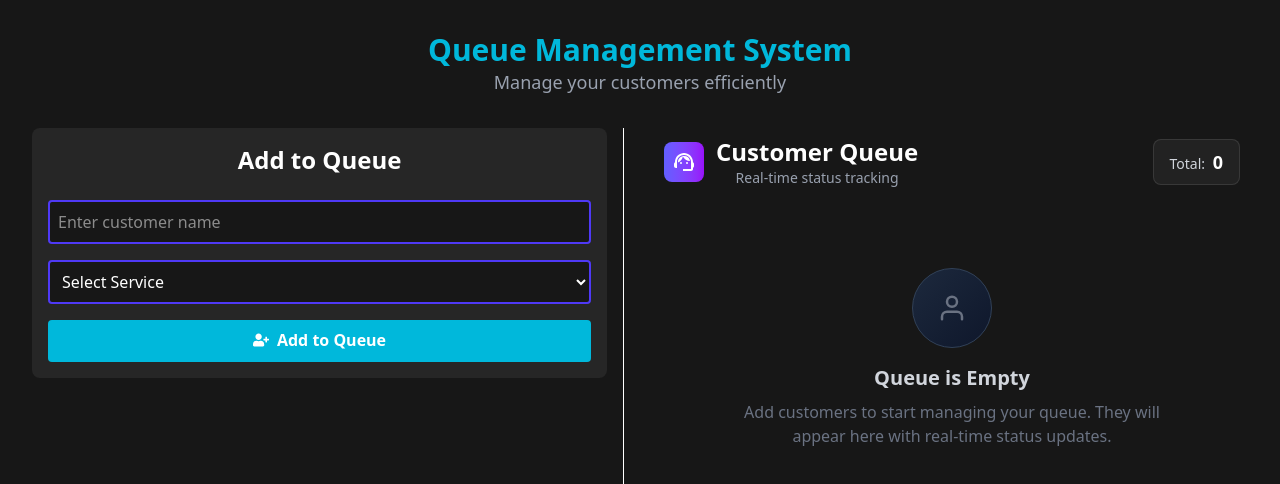
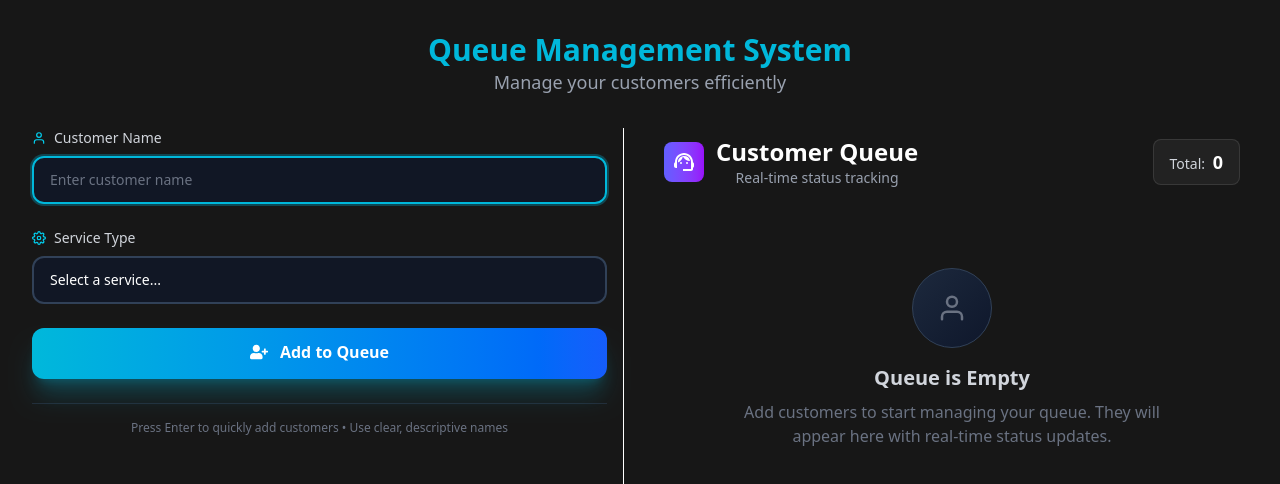
Before and after one commit to Dadir-Dev/queue-management, a React (Vite) app: page / in a window 1280 px wide. Shown: the top 484 px of the page. Built offline with nearby package versions, Linux system fonts and the light colour scheme.

Commit message:
feat(queue): enhance QueueForm with validation animation, improved layout, and service selection options

```diff
--- a/src/components/QueueForm.jsx
+++ b/src/components/QueueForm.jsx
@@ -1,8 +1,11 @@
-import { useState } from "react";
+import { useState, useRef } from "react";
 import { FaUserPlus } from "react-icons/fa";
+import { FiUser, FiSettings } from "react-icons/fi";
+
 export default function QueueForm({ onAddCustomer }) {
   const [customer, setCustomer] = useState("");
   const [service, setService] = useState("");
+  const formRef = useRef(null);
 
   const handleChange = (e) => {
     setCustomer(e.target.value);
@@ -10,47 +13,98 @@ export default function QueueForm({ onAddCustomer }) {
 
   const handleSubmit = (e) => {
     e.preventDefault();
-    // validation
-    if (!customer.trim() || !service.trim()) return;
+    if (!customer.trim() || !service.trim()) {
+      // Add a subtle shake animation for validation
+      const form = formRef.current;
+      if (form) {
+        // Remove the class first to ensure animation retriggers
+        form.classList.remove("animate-shake");
+        // Use requestAnimationFrame to ensure the browser processes the removal
+        requestAnimationFrame(() => {
+          requestAnimationFrame(() => {
+            // Add the class to trigger animation
+            form.classList.add("animate-shake");
+            setTimeout(() => {
+              form.classList.remove("animate-shake");
+            }, 500);
+          });
+        });
+      }
+      return;
+    }
     onAddCustomer({ customer, service });
     setCustomer("");
     setService("");
   };
 
   return (
-    <div className="p-4 rounded-lg bg-neutral-800">
-      <h2 className="text-2xl font-bold mb-6">Add to Queue</h2>
-      <form onSubmit={handleSubmit}>
+    <form ref={formRef} onSubmit={handleSubmit} className="space-y-6">
+      <div className="space-y-2">
+        <label className="block text-left text-sm font-medium text-gray-300">
+          <div className="flex items-center gap-2 mb-2">
+            <FiUser className="text-cyan-400" />
+            Customer Name
+          </div>
           <input
             type="text"
             value={customer}
             onChange={handleChange}
             placeholder="Enter customer name"
-          className="border-2 border-indigo-600 bg-neutral-900 p-2 rounded w-full mb-4"
+            className="w-full px-4 py-3 bg-slate-900/70 border-2 border-slate-700 rounded-xl text-white placeholder-gray-500 focus:outline-none focus:border-cyan-500 focus:ring-2 focus:ring-cyan-500/30 transition-all duration-300"
+            autoFocus
           />
+        </label>
+      </div>
 
+      <div className="space-y-2">
+        <label className="block text-left text-sm font-medium text-gray-300">
+          <div className="flex items-center gap-2 mb-2">
+            <FiSettings className="text-cyan-400" />
+            Service Type
+          </div>
           <select
             value={service}
             onChange={(e) => setService(e.target.value)}
-          className="border-2 border-indigo-600 bg-neutral-900 p-2 rounded text-white w-full mb-4 "
+            className="w-full px-4 py-3 bg-slate-900/70 border-2 border-slate-700 rounded-xl text-white placeholder-gray-500 focus:outline-none focus:border-cyan-500 focus:ring-2 focus:ring-cyan-500/30 appearance-none cursor-pointer transition-all duration-300"
           >
-          <option value="" className="text-gray-400">
-            Select Service
+            <option value="" className="bg-slate-900 text-gray-400">
+              Select a service...
             </option>
-          <option value="Consultation">Consultation</option>
-          <option value="Payment">Payment</option>
-          <option value="Support">Support</option>
+            <option value="Consultation" className="bg-slate-900">
+              Consultation
+            </option>
+            <option value="Payment" className="bg-slate-900">
+              Payment Processing
+            </option>
+            <option value="Support" className="bg-slate-900">
+              Technical Support
+            </option>
+            <option value="Installation" className="bg-slate-900">
+              Installation
+            </option>
+            <option value="Maintenance" className="bg-slate-900">
+              Maintenance
+            </option>
           </select>
+        </label>
+      </div>
 
       <button
         type="submit"
-          className="bg-cyan-500 text-white font-semibold w-full px-6 py-2 rounded"
+        className="w-full group relative overflow-hidden bg-gradient-to-r from-cyan-500 to-blue-600 text-white font-semibold py-3 px-6 rounded-xl hover:from-cyan-600 hover:to-blue-700 active:scale-95 shadow-xl shadow-cyan-500/25 transition-all duration-300"
       >
-          <span className="inline-flex items-center gap-2 justify-center">
-            <FaUserPlus /> Add to Queue
+        <div className="absolute inset-0 bg-gradient-to-r from-white/10 to-transparent translate-x-[-100%] group-hover:translate-x-[100%] transition-transform duration-1000"></div>
+        <span className="relative inline-flex items-center justify-center gap-3">
+          <FaUserPlus className="text-lg" />
+          Add to Queue
         </span>
       </button>
+
+      <div className="pt-4 border-t border-slate-700/50">
+        <p className="text-xs text-gray-500 text-center">
+          Press Enter to quickly add customers • Use clear, descriptive names
+        </p>
+      </div>
     </form>
-    </div>
   );
 }
```
Lines whose indentation alone changed are shown as unchanged.
